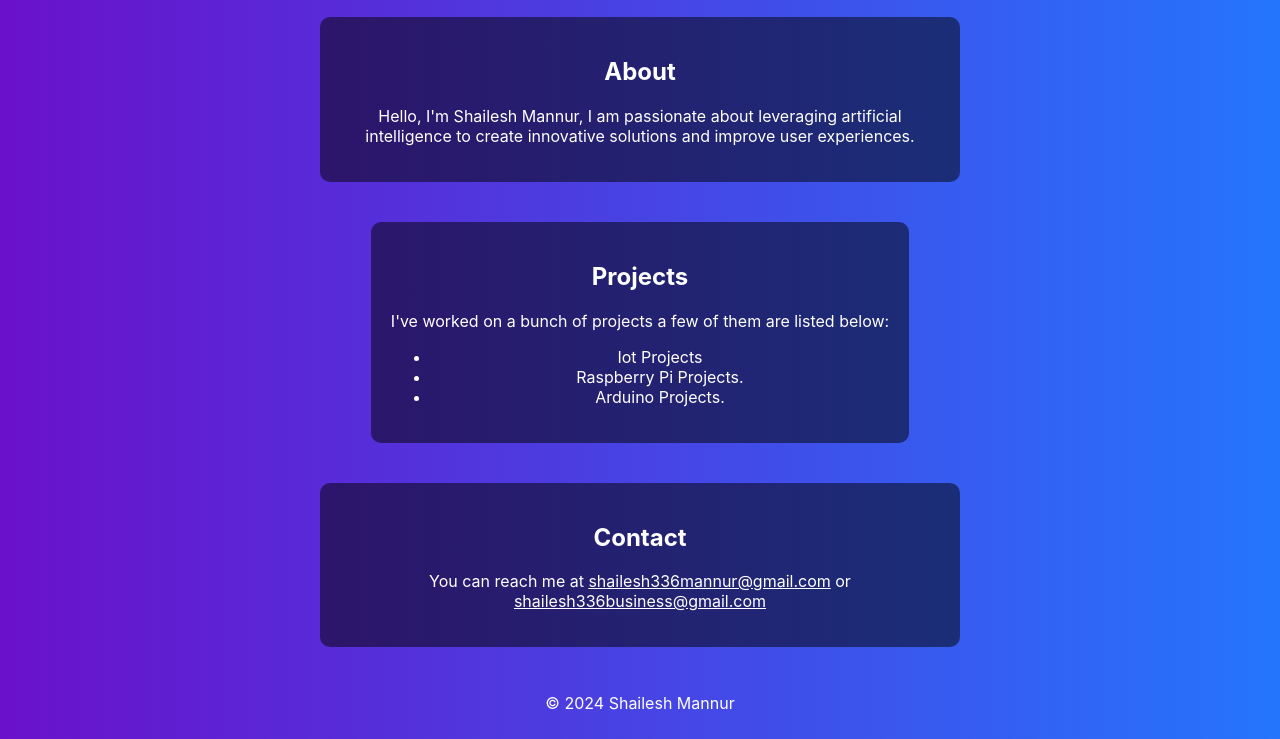
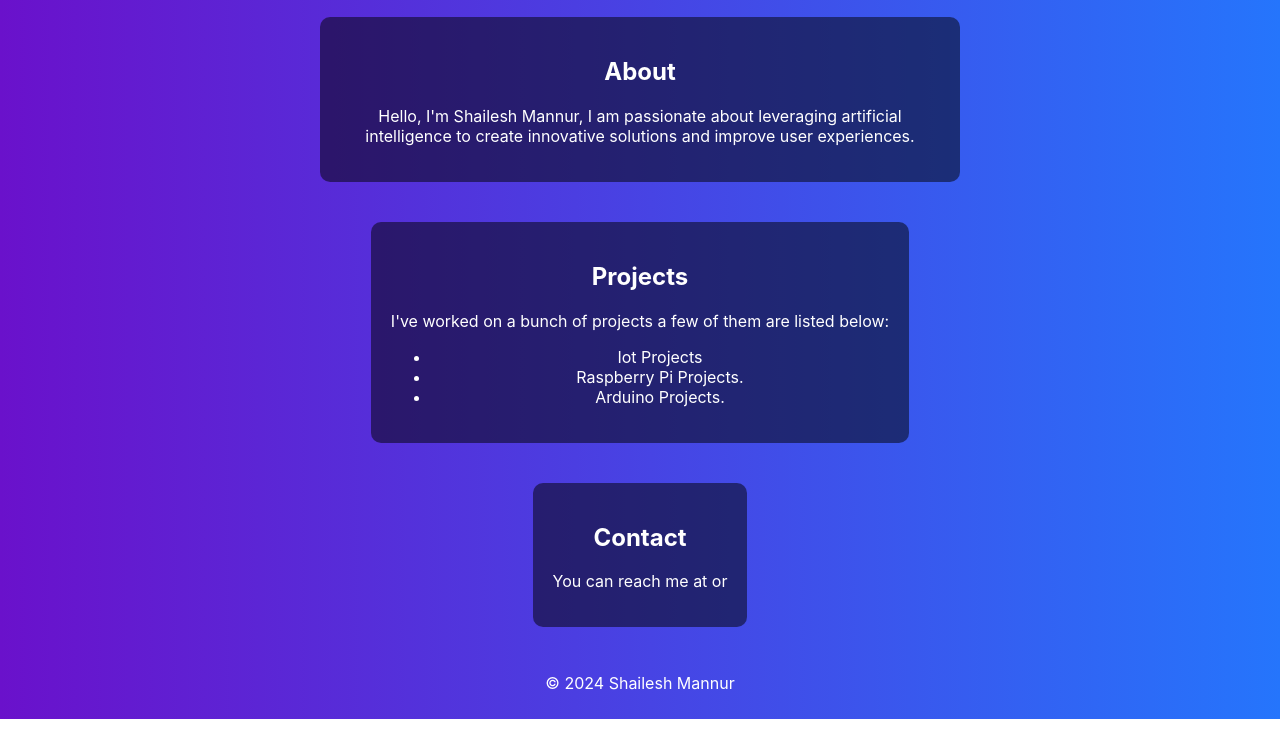
Before and after one commit to shailesh-bitwise/shailesh1776.github.io, a plain HTML site: page index.html in a window 1280 px wide. Shown: the part 214-953 px from the top of the page. Drawn offline with Linux system fonts and the light colour scheme.

Commit message:
Update index.html

```diff
--- a/index.html
+++ b/index.html
@@ -114,7 +114,7 @@
     </section>
     <section id="contact">
         <h2>Contact</h2>
-        <p>You can reach me at <a href="mailto:shailesh336mannur@gmail.com" style="color: #ffffff; text-decoration: underline;">shailesh336mannur@gmail.com</a> or <a href="mailto:shailesh336business@gmail.com" style="color: #ffffff; text-decoration: underline;">shailesh336business@gmail.com</a></p>
+        <p>You can reach me at <a href="" style="color: #ffffff; text-decoration: underline;"></a> or <a href="mailto:" style="color: #ffffff; text-decoration: underline;"></a></p>
     </section>
     <footer>
         <p>&copy; 2024 Shailesh Mannur</p>
```
